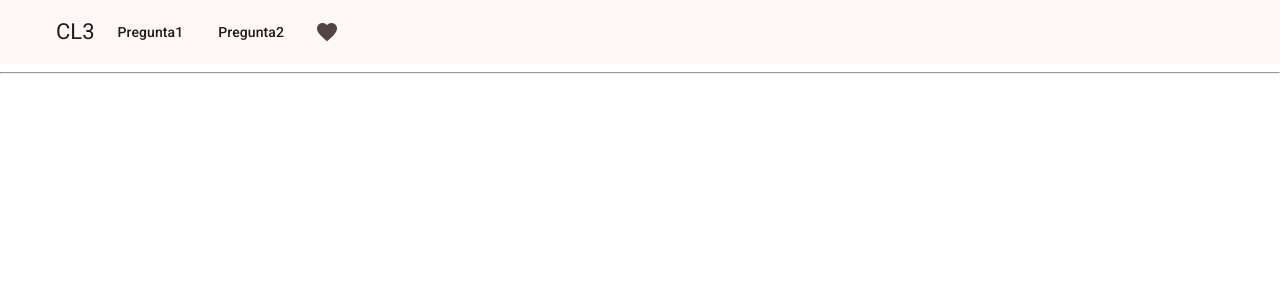
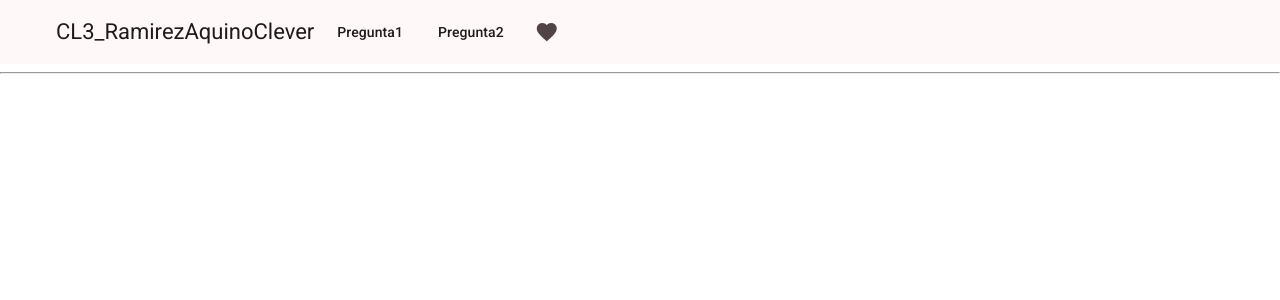
Before and after one commit to y4zper/DAWII_CL3_RamirezAquinoCleverAnderson, an Angular app: page /preguntas in a window 1280 px wide. Shown: the top 300 px of the page. Built offline with nearby package versions, Linux system fonts and the light colour scheme.

Commit message:
Pregunta 2.1

```diff
--- a/src/app/preguntas/preguntas.component.html
+++ b/src/app/preguntas/preguntas.component.html
@@ -2,7 +2,7 @@
     <button mat-icon-button class="example-icon" aria-label="Example icon-button with menu icon">
 
     </button>
-    <span>CL3</span>
+    <span>CL3_RamirezAquinoClever</span>
     &nbsp;&nbsp;
     <button mat-button (click)="irLocation()">Pregunta1</button>
     &nbsp;&nbsp;
```
